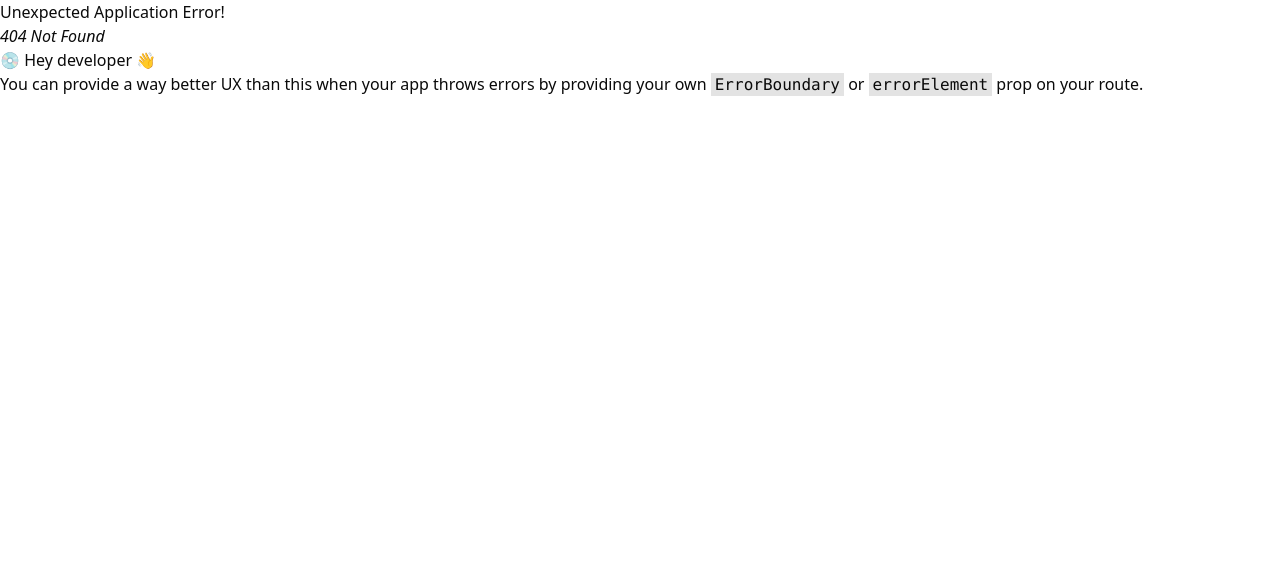
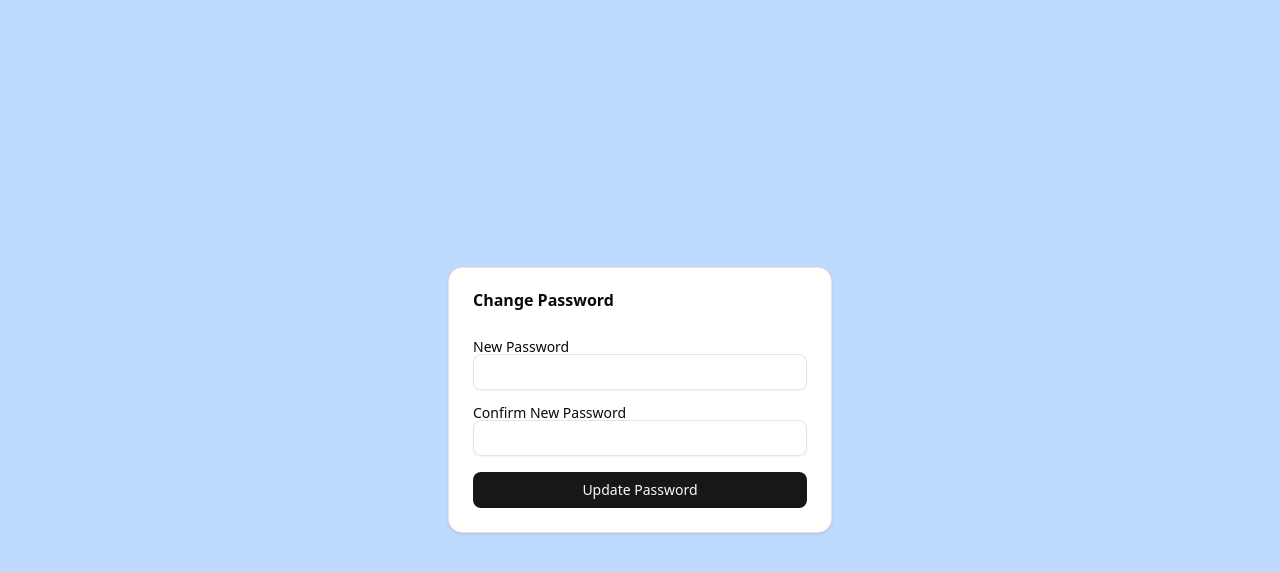
Before and after one commit to AjaySankaliya/E-Commerce, a React app in the folder frontend/: page /change-password/1 in a window 1280 px wide. Before the commit this address had no page. Shown: the top 572 px of the page. Built offline with nearby package versions, Linux system fonts and the light colour scheme; the HTML template or start-up script is replaced by a standard one.

Commit message:
forgot-change password

```diff
--- /dev/null
+++ b/frontend/src/components/Navbar.jsx
@@ -0,0 +1,9 @@
+import React from 'react'
+
+const Navbar = () => {
+  return (
+    <div>Navbar</div>
+  )
+}
+
+export default Navbar
--- /dev/null
+++ b/frontend/src/pages/ChangePassword.jsx
@@ -0,0 +1,75 @@
+import React, { useState } from "react";
+import axios from "axios";
+import { Button } from "@/components/ui/button";
+import { Card, CardContent, CardHeader, CardTitle } from "@/components/ui/card";
+import { Input } from "@/components/ui/input";
+import { Label } from "@/components/ui/label";
+import { toast } from "sonner";
+import { useNavigate, useParams } from "react-router-dom";
+
+const ChangePassword = () => {
+  const { email } = useParams();
+  const navigate = useNavigate();
+
+  const [formData, setFormData] = useState({
+    newPassword: "",
+    confirmNewPassword: "",
+  });
+
+  const handleChange = (e) => {
+    setFormData({ ...formData, [e.target.name]: e.target.value });
+  };
+
+  const submitHandler = async (e) => {
+    e.preventDefault();
+
+    try {
+      const res = await axios.post(
+        `http://localhost:3001/auth/change-password/${email}`,
+        formData
+      );
+
+      if (res.data.success) {
+        toast.success(res.data.message);
+        navigate("/login");
+      }
+    } catch (error) {
+      toast.error(error.response?.data?.message || "Error");
+    }
+  };
+
+  return (
+    <div className="flex justify-center items-center min-h-screen bg-blue-200">
+      <Card className="w-full max-w-sm">
+        <CardHeader>
+          <CardTitle>Change Password</CardTitle>
+        </CardHeader>
+        <CardContent>
+          <form onSubmit={submitHandler} className="flex flex-col gap-4">
+            <div>
+              <Label>New Password</Label>
+              <Input
+                type="password"
+                name="newPassword"
+                required
+                onChange={handleChange}
+              />
+            </div>
+            <div>
+              <Label>Confirm New Password</Label>
+              <Input
+                type="password"
+                name="confirmNewPassword"
+                required
+                onChange={handleChange}
+              />
+            </div>
+            <Button type="submit">Update Password</Button>
+          </form>
+        </CardContent>
+      </Card>
+    </div>
+  );
+};
+
+export default ChangePassword;
--- /dev/null
+++ b/frontend/src/pages/ForgotPassword.jsx
@@ -0,0 +1,58 @@
+import React, { useState } from "react";
+import axios from "axios";
+import { Button } from "@/components/ui/button";
+import { Card, CardContent, CardHeader, CardTitle } from "@/components/ui/card";
+import { Input } from "@/components/ui/input";
+import { Label } from "@/components/ui/label";
+import { toast } from "sonner";
+import { useNavigate } from "react-router-dom";
+
+const ForgotPassword = () => {
+  const [email, setEmail] = useState("");
+  const navigate = useNavigate();
+
+  const submitHandler = async (e) => {
+    e.preventDefault();
+
+    try {
+      const res = await axios.post(
+        "http://localhost:3001/auth/forgot-password",
+        { email }
+      );
+
+      if (res.data.success) {
+        toast.success(res.data.message);
+        navigate(`/verify-otp/${email}`);
+      }
+    } catch (error) {
+      toast.error(error.response?.data?.message || "Something went wrong");
+    }
+  };
+
+  return (
+    <div className="flex justify-center items-center min-h-screen bg-blue-200">
+      <Card className="w-full max-w-sm">
+        <CardHeader>
+          <CardTitle>Forgot Password</CardTitle>
+        </CardHeader>
+        <CardContent>
+          <form onSubmit={submitHandler} className="flex flex-col gap-6">
+            <div>
+              <Label className='mb-4'>Email</Label>
+              <Input
+                type="email"
+                placeholder="Enter registered email"
+                required
+                value={email}
+                onChange={(e) => setEmail(e.target.value)}
+              />
+            </div>
+            <Button type="submit">Send OTP</Button>
+          </form>
+        </CardContent>
+      </Card>
+    </div>
+  );
+};
+
+export default ForgotPassword;
--- a/frontend/src/pages/Home.jsx
+++ b/frontend/src/pages/Home.jsx
@@ -1,8 +1,11 @@
+import Navbar from '@/components/Navbar'
 import React from 'react'
 
 const Home = () => {
   return (
-    <div>Home</div>
+    <div>
+      <Navbar />
+    </div>
   )
 }
 
--- a/frontend/src/pages/Login.jsx
+++ b/frontend/src/pages/Login.jsx
@@ -12,7 +12,7 @@ import {
 import { Input } from "@/components/ui/input";
 import { Label } from "@/components/ui/label";
 import { Eye, EyeOff } from "lucide-react";
-import { Link , useNavigate } from "react-router-dom";
+import { Link, useNavigate } from "react-router-dom";
 import { toast } from "sonner";
 import axios from "axios";
 
@@ -82,9 +82,16 @@ const Login = () => {
               </div>
             </div>
             <div className="grid gap-2">
-              <div className="flex items-center">
+              <div className="flex items-center justify-between">
                 <Label htmlFor="password">Password</Label>
+                <Link
+                  to="/forgot-password"
+                  className="text-sm text-grey-600 hover:underline"
+                >
+                  Forgot password?
+                </Link>
               </div>
+
               <div className="relative">
                 <Input
                   id="password"
@@ -112,7 +119,7 @@ const Login = () => {
         </CardContent>
         <CardFooter className="flex-col gap-2">
           <Button type="submit" className="w-full" onClick={submitHandler}>
-            SignUp
+            Login
           </Button>
           <p>
             Don't have an account?{" "}
--- /dev/null
+++ b/frontend/src/pages/VerifyOtp.jsx
@@ -0,0 +1,59 @@
+import React, { useState } from "react";
+import axios from "axios";
+import { Button } from "@/components/ui/button";
+import { Card, CardContent, CardHeader, CardTitle } from "@/components/ui/card";
+import { Input } from "@/components/ui/input";
+import { Label } from "@/components/ui/label";
+import { toast } from "sonner";
+import { useNavigate, useParams } from "react-router-dom";
+
+const VerifyOtp = () => {
+  const { email } = useParams();
+  const [otp, setOtp] = useState("");
+  const navigate = useNavigate();
+
+  const submitHandler = async (e) => {
+    e.preventDefault();
+
+    try {
+      const res = await axios.post(
+        `http://localhost:3001/auth/verify-otp/${email}`,
+        { otp }
+      );
+
+      if (res.data.success) {
+        toast.success(res.data.message);
+        navigate(`/change-password/${email}`);
+      }
+    } catch (error) {
+      toast.error(error.response?.data?.message || "Invalid OTP");
+    }
+  };
+
+  return (
+    <div className="flex justify-center items-center min-h-screen bg-blue-200">
+      <Card className="w-full max-w-sm">
+        <CardHeader>
+          <CardTitle>Verify OTP</CardTitle>
+        </CardHeader>
+        <CardContent>
+          <form onSubmit={submitHandler} className="flex flex-col gap-4">
+            <div>
+              <Label>OTP</Label>
+              <Input
+                type="text"
+                placeholder="Enter 6-digit OTP"
+                required
+                value={otp}
+                onChange={(e) => setOtp(e.target.value)}
+              />
+            </div>
+            <Button type="submit">Verify OTP</Button>
+          </form>
+        </CardContent>
+      </Card>
+    </div>
+  );
+};
+
+export default VerifyOtp;
```
Also changed, not shown: frontend/src/App.jsx (+15 -0 lines), frontend/public/logo.png (added), 1 other file (tests, documents, lock files or other folders).
